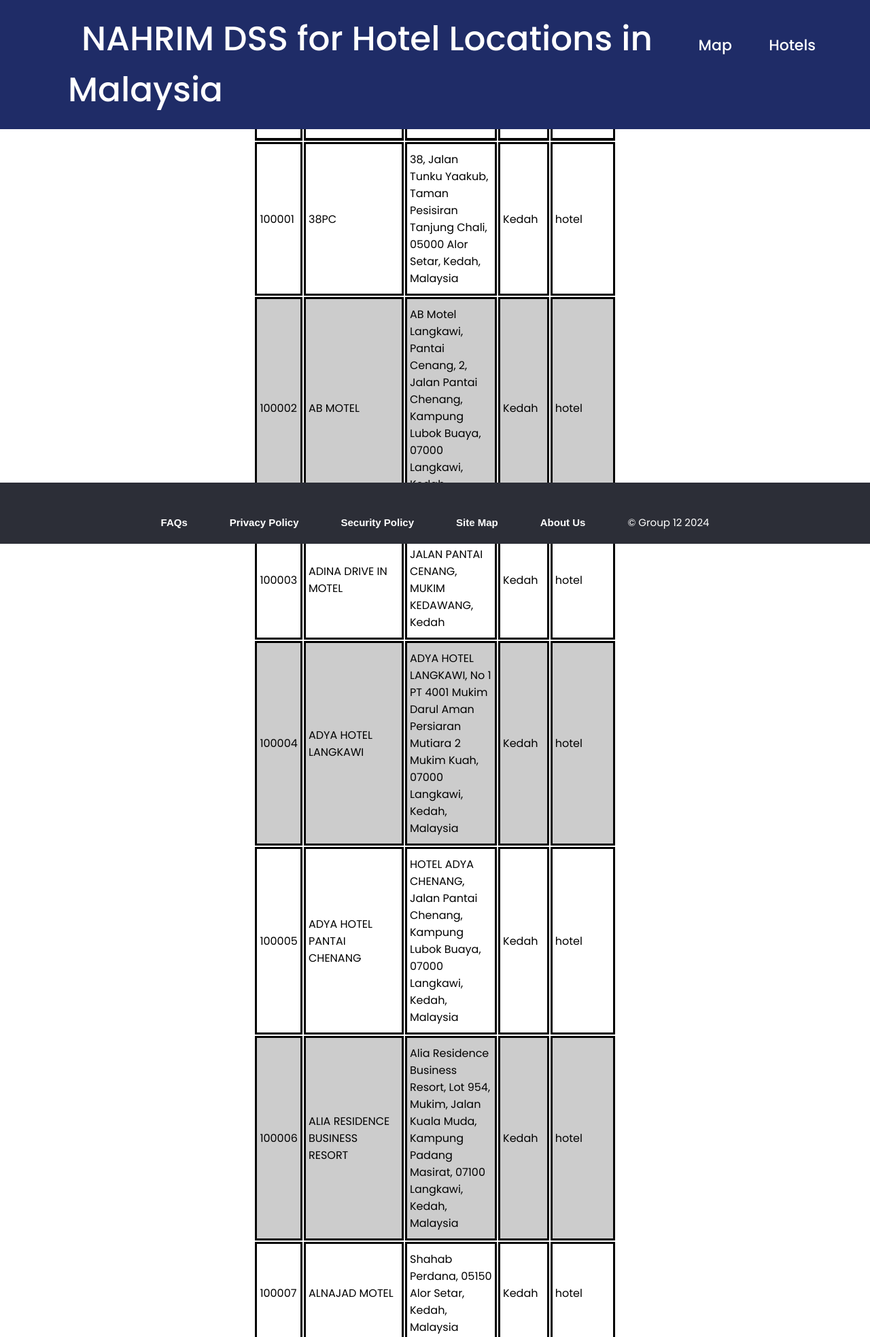
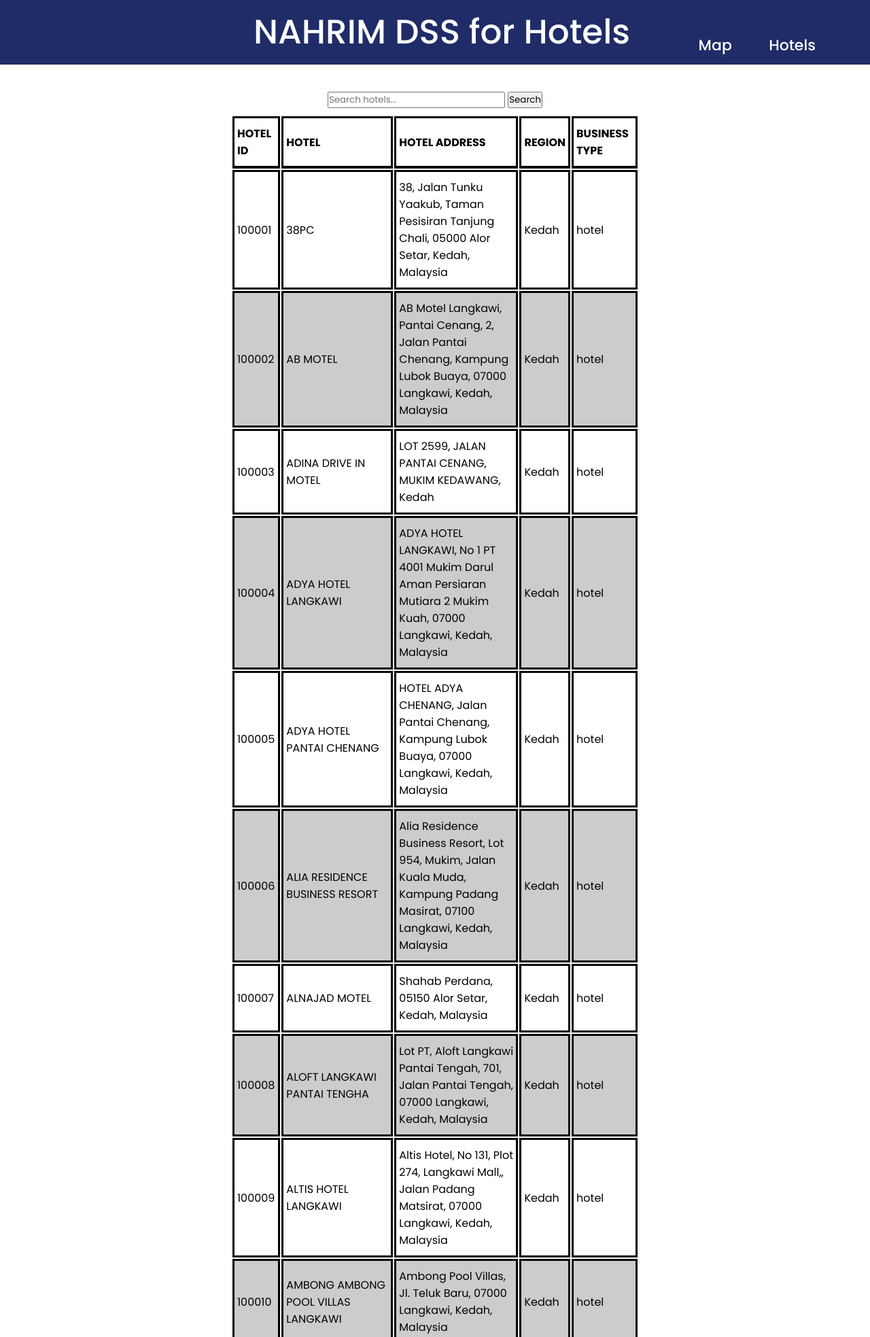
Before and after one commit to Connor2308/Stage-3, a PHP site: page /hotels.php in a window 1280 px wide. Shown: the top 1967 px of the page at 68% size. Run offline with PHP 8.4, Linux system fonts and the light colour scheme; data comes from the database, SQL or seed files in the repository.

Commit message:
Search from feedback added and working also fixed some header things like it is now reactive.

```diff
--- a/Stage 3 Shared Project/css/index.css
+++ b/Stage 3 Shared Project/css/index.css
@@ -22,18 +22,17 @@
     margin-top: -70px;
 }
 .header{
-    position: fixed;
+    position: relative;
     top: 0;
     left: 0;
+    height: auto;
     width: 100%;
-    padding: 20px 100px;
+    padding: 10px 100px;
     background: #1f2c67;
     display: flex;
     justify-content: space-between;
     flex-direction: column;
     align-items: center;
-
-    z-index: 20;
 }
 .title{
     flex: 1;
@@ -66,45 +65,12 @@
     color: #ff7200;
 }
 
-/* .Search{
-    margin-left: auto;
-}
-.srch{
-    font-family: 'Times New Roman';
-    width: 200px;
-    height: 40px;
-    background: white;
-    border: 2px solid #ff7200;
-    margin-top: 13px;
-    color: black;
-    margin-right: 10px;
-    font-size: 16px;
-    padding: 10px;
-    border-radius: 5px;
-}
-.btn{
-    width: 100px;
-    height: 40px;
-    background: #ff7200;
-    border: 2px solid #ff7200;
-    margin-top: 13px;
-    color: #fff;
-    font-size: 15px;
-    border-radius: 5px;
-}
-.btn:focus{
-    outline: none;
-}
-.srch:focus{
-    outline: none;
-} */
-
-
 /* Footer */
 .footer{
-    position:fixed;
+    position:relative;
     bottom:0px;
     width:100%;
+    height: auto;
     background-color: #2C2E37;
     color: white;
     margin: 40px 0 0 0;
@@ -171,14 +137,12 @@ p{
 .table-container{
     display: flex;
     justify-content: center;
-    margin-top: 0px;
+    margin-top: 10px;
 }
 table{
     width: 100%;
     max-width: 600px;
     min-width: 300px;
-    padding: 5%;
-    padding-top: 10%;
 }
 
 th,td{
@@ -200,3 +164,8 @@ tr:nth-child(odd) {
 .uc{
     text-transform: uppercase;
 }
+/* Search Hotels */
+.search-container{
+    text-align: center;
+    margin-top: 3%;
+}
--- a/Stage 3 Shared Project/hotels.php
+++ b/Stage 3 Shared Project/hotels.php
@@ -1,7 +1,11 @@
 <?php
 require_once("config.php");
-//query to get all hotels
 $queryHotels = "SELECT * FROM hotelandhomestays";
+
+if(isset($_GET['query'])) {
+    $search = $_GET['query'];
+    $queryHotels = "SELECT * FROM hotelandhomestays WHERE hotel_name LIKE '%$search%'";
+}
 $resultHotels = $conn->query($queryHotels);
 ?>
 
@@ -19,8 +23,16 @@ $resultHotels = $conn->query($queryHotels);
     />
 </head>
 <body>
-    <?php include("includes/header.php")?>
+    <?php
+    include("includes/header.php")
+    ?>
     <div class="main">
+        <div class="search-container">
+            <form method="GET">
+                <input type="text" name="query" placeholder="Search hotels...">
+                <button type="submit">Search</button>
+            </form>
+        </div>
         <!-- Hotel Listing Here -->
         <div class="table-container">
             <table>
@@ -49,6 +61,8 @@ $resultHotels = $conn->query($queryHotels);
             </table>
         </div>
     </div>
-    <?php include("includes/footer.php")?>
+    <?php
+    include("includes/footer.php")
+    ?>
 </body>
 </html>
--- a/Stage 3 Shared Project/includes/header.php
+++ b/Stage 3 Shared Project/includes/header.php
@@ -1,8 +1,7 @@
 <header class="header">
   <div class="title">
-    <a href="index.php" class="name">NAHRIM DSS for Hotel Locations in Malaysia</a>
+    <a href="index.php" class="name">NAHRIM DSS for Hotels</a>
   </div>
-    <!-- <a href="#" class="logo-link"><img src="images/logonahrimwebsite.png" alt="Logo represents NAHRIM" class="logo"></a> -->
     <nav class="navbar">
       <div class="nav-container">
         <a href="map.php">Map</a>
@@ -10,16 +9,3 @@
       </div>
     </nav>
 </header>
-
-
-
-
-<!-- </div>
-  <div class="Search">
-    <div class="search-container">
-    <input class="srch" type="search" id="searchInput" name="search-a-hotel" placeholder="Search">
-      <button class="btn" onclick="search()">Search</button>
-    </div>
-  </div>
-  <script src="map.js"></script>
-</header>
--- a/Stage 3 Shared Project/js/map.js
+++ b/Stage 3 Shared Project/js/map.js
@@ -1,8 +1,8 @@
 //https://developers.google.com/maps/documentation/javascript/marker-clustering?_gl=1*17b6z7x*_up*MQ..*_ga*MzgyNDQxNDM5LjE3MTI5MzM3NDU.*_ga_NRWSTWS78N*MTcxMjkzMzc0NC4xLjAuMTcxMjkzMzc0NC4wLjAuMA..#maps_marker_clustering-javascript
 //link above is a reference to the doccumentation that was used for developing this tool
 //https://openweathermap.org/current#data
+//here is the doccumentation for developing the weather system
 //https://developers.google.com/maps/documentation/javascript/examples/places-searchbox#maps_places_searchbox-css
-//here is the doccumentation for developing the weather system
 
 let map;
 let markers = [];
@@ -97,7 +97,7 @@ async function initMap() {
       const weatherData = await getWeatherInfo(hotel.lat, hotel.lng); // call the function from the top by putting the markers lat and long in
       if (weatherData) {
         const temperatureCelsius = weatherData.main.temp;
-        const weatherInfo = `Hotel ID: ${hotel.hotelId}<br></br>Weather: ${weatherData.weather[0].description}, Temperature: ${temperatureCelsius.toFixed(2)}°C,`;
+        const weatherInfo = `Hotel ID: ${hotel.hotelId}<br></br>Weather: ${weatherData.weather[0].description}, Temperature: ${temperatureCelsius.toFixed(2)}°C.`;
         infoWindow.setContent(weatherInfo); //setting the content of the pop up window to the weather and temp
       } else { //error handling
         infoWindow.setContent('Failed to fetch weather data');
--- a/Stage 3 Shared Project/map.php
+++ b/Stage 3 Shared Project/map.php
@@ -20,7 +20,8 @@ $resultHotels = $conn->query($queryHotels);
 
 </head>
 <body>
-  <input id="pac_input" class="controls" type="text" placeholder="Search Box"/>
+  <?php include("includes/header.php")?>
+  <!-- <input id="pac_input" class="controls" type="text" placeholder="Search Box"/> -->
   <div class="main"></div>
   <div id="map"></div>
   <?php
@@ -37,7 +38,6 @@ $resultHotels = $conn->query($queryHotels);
   echo "</script>";
   ?>
 
-    <?php include("includes/header.php")?>
   <?php include("includes/footer.php")?>
 
 </body>
```
Also changed, not shown: Stage 3 Shared Project/css/map.css (+6 -7 lines). Lines whose indentation alone changed are shown as unchanged.
